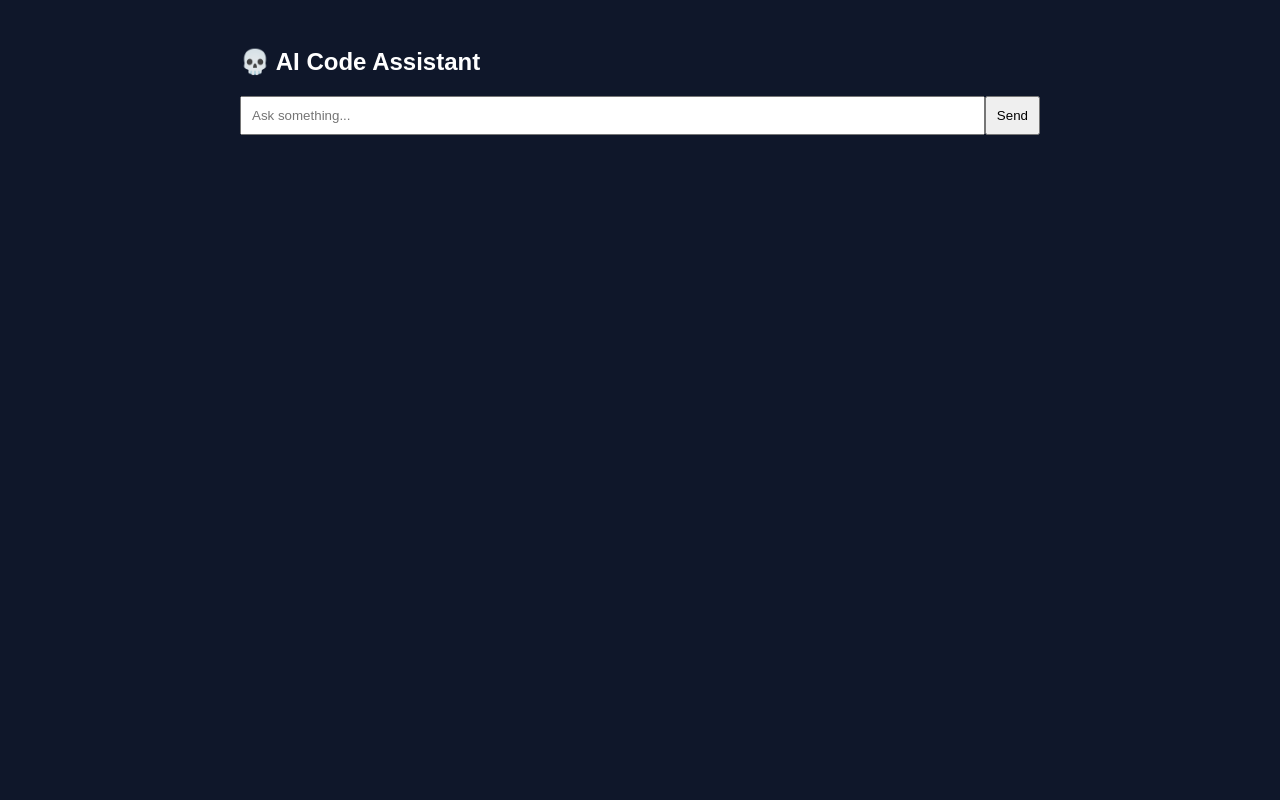
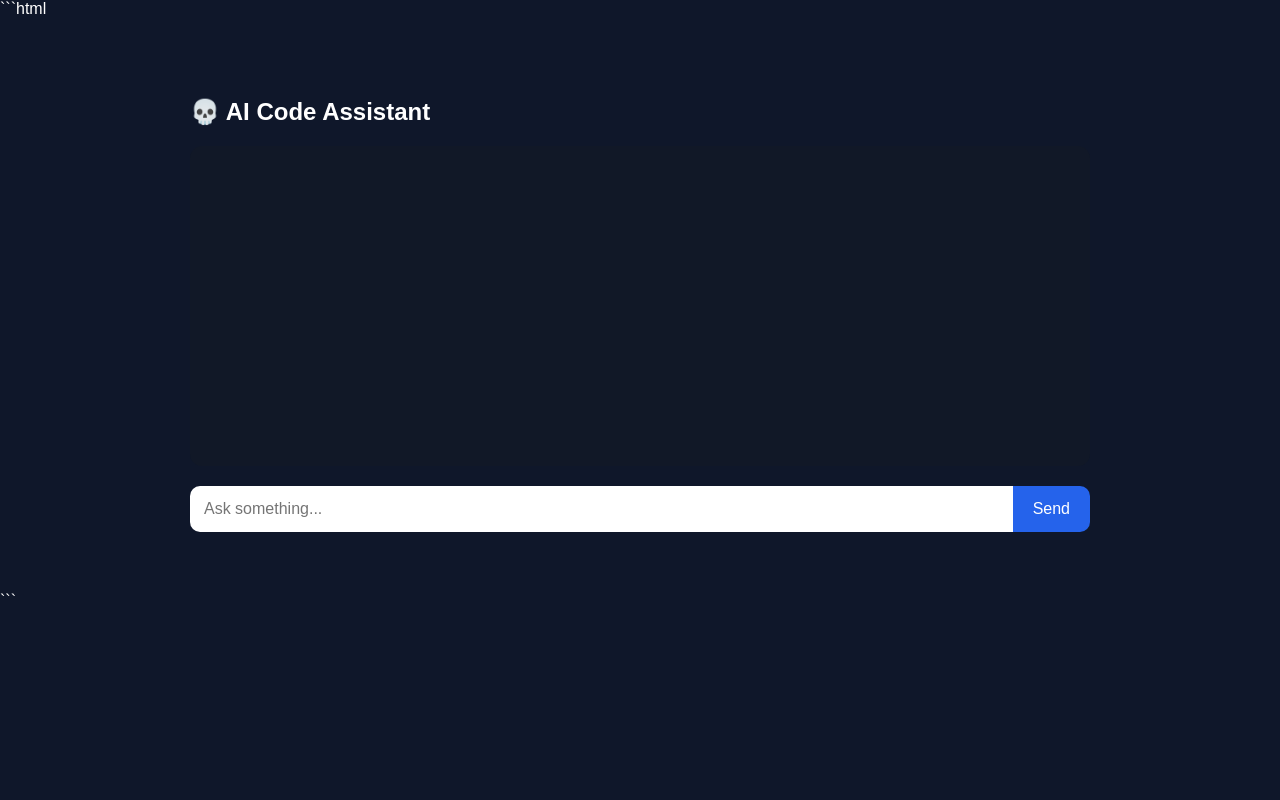
Before and after one commit to Pranavgupta223/code-assistant, a FastAPI app: page /ui in a window 1280 px wide. Run offline with FastAPI, Linux system fonts and the light colour scheme.

Commit message:
updating for reply

````diff
--- a/templates/index.html
+++ b/templates/index.html
@@ -1,34 +1,60 @@
+```html
 <!DOCTYPE html>
 <html>
 <head>
     <title>AI Code Assistant</title>
     <style>
         body {
-            font-family: Arial;
+            font-family: Arial, sans-serif;
             background: #0f172a;
             color: white;
+            margin: 0;
+            padding: 0;
         }
 
         #chat {
-            max-width: 800px;
-            margin: auto;
+            max-width: 900px;
+            margin: 40px auto;
             padding: 20px;
         }
 
+        h2 {
+            margin-bottom: 20px;
+        }
+
+        #messages {
+            display: flex;
+            flex-direction: column;
+            gap: 10px;
+            min-height: 300px;
+            max-height: 500px;
+            overflow-y: auto;
+            padding: 10px;
+            border-radius: 12px;
+            background: #111827;
+        }
+
         .message {
-            padding: 10px;
-            margin: 10px;
-            border-radius: 10px;
-            max-width: 70%;
+            padding: 12px 16px;
+            border-radius: 12px;
+            max-width: 75%;
+            white-space: pre-wrap;
+            word-wrap: break-word;
         }
 
         .user {
             background: #2563eb;
-            margin-left: auto;
+            align-self: flex-end;
         }
 
         .bot {
             background: #1e293b;
+            align-self: flex-start;
+        }
+
+        .error {
+            background: #7f1d1d;
+            align-self: flex-start;
         }
 
         #inputBox {
@@ -36,17 +62,29 @@
             margin-top: 20px;
         }
 
-        input {
+        #query {
             flex: 1;
-            padding: 10px;
+            padding: 14px;
+            border: none;
+            border-radius: 10px 0 0 10px;
+            font-size: 16px;
         }
 
         button {
-            padding: 10px;
+            padding: 14px 20px;
+            border: none;
+            background: #2563eb;
+            color: white;
+            cursor: pointer;
+            border-radius: 0 10px 10px 0;
+            font-size: 16px;
+        }
+
+        button:hover {
+            background: #1d4ed8;
         }
     </style>
 </head>
-
 <body>
 
 <div id="chat">
@@ -55,47 +93,64 @@
     <div id="messages"></div>
 
     <div id="inputBox">
-        <input id="query" placeholder="Ask something..." />
-        <button onclick="send()">Send</button>
+        <input id="query" type="text" placeholder="Ask something..." />
+        <button onclick="sendMessage()">Send</button>
     </div>
 </div>
 
 <script>
-async function send() {
-    const queryInput = document.getElementById("query");
-    const query = queryInput.value;
+async function sendMessage() {
+    const input = document.getElementById("query");
+    const query = input.value.trim();
 
     if (!query) return;
 
     addMessage(query, "user");
+    input.value = "";
 
-    queryInput.value = "";
+    try {
+        const response = await fetch("/ask", {
+            method: "POST",
+            headers: {
+                "Content-Type": "application/json"
+            },
+            body: JSON.stringify({ query: query })
+        });
 
-    const res = await fetch("/ask", {
-        method: "POST",
-        headers: {
-            "Content-Type": "application/json"
-        },
-        body: JSON.stringify({ query })
-    });
+        if (!response.ok) {
+            throw new Error(`Server error: ${response.status}`);
+        }
 
-    const data = await res.json();
+        const data = await response.json();
 
-    addMessage(data.answer, "bot");
+        addMessage(data.answer || "No answer returned.", "bot");
+
+    } catch (error) {
+        addMessage("Error: " + error.message, "error");
+        console.error(error);
+    }
 }
 
 function addMessage(text, type) {
     const messages = document.getElementById("messages");
 
     const div = document.createElement("div");
-    div.className = "message " + type;
+    div.className = `message ${type}`;
     div.innerText = text;
 
     messages.appendChild(div);
-
     messages.scrollTop = messages.scrollHeight;
 }
+
+// Press Enter to send
+const input = document.getElementById("query");
+input.addEventListener("keypress", function(event) {
+    if (event.key === "Enter") {
+        sendMessage();
+    }
+});
 </script>
 
 </body>
 </html>
+```
````
